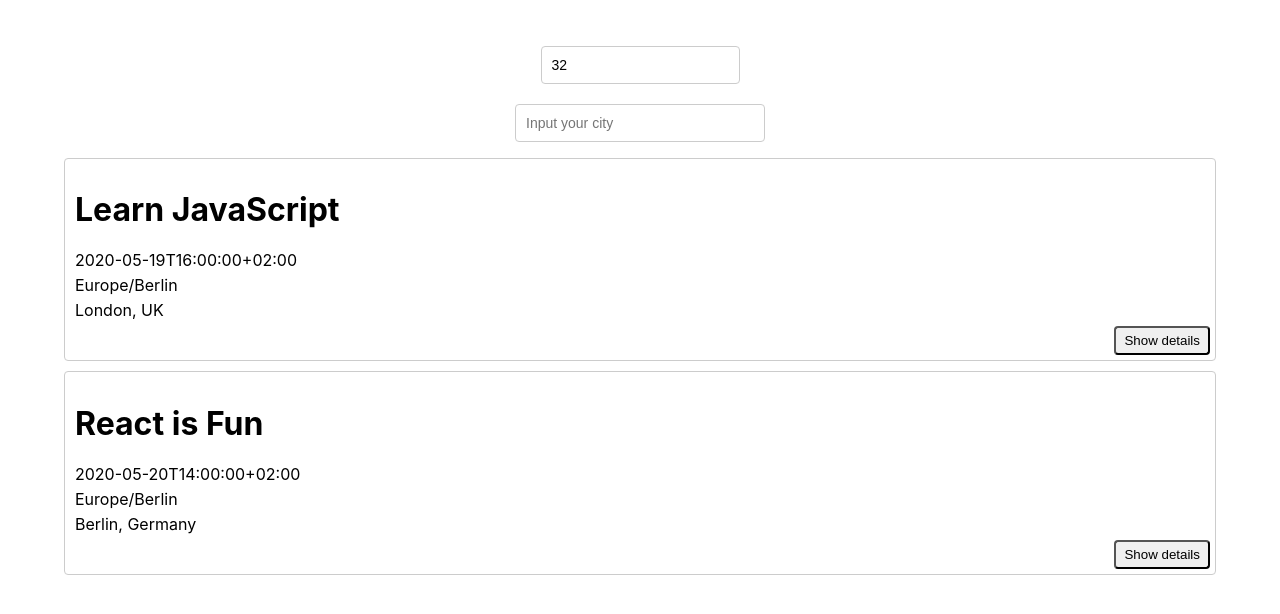
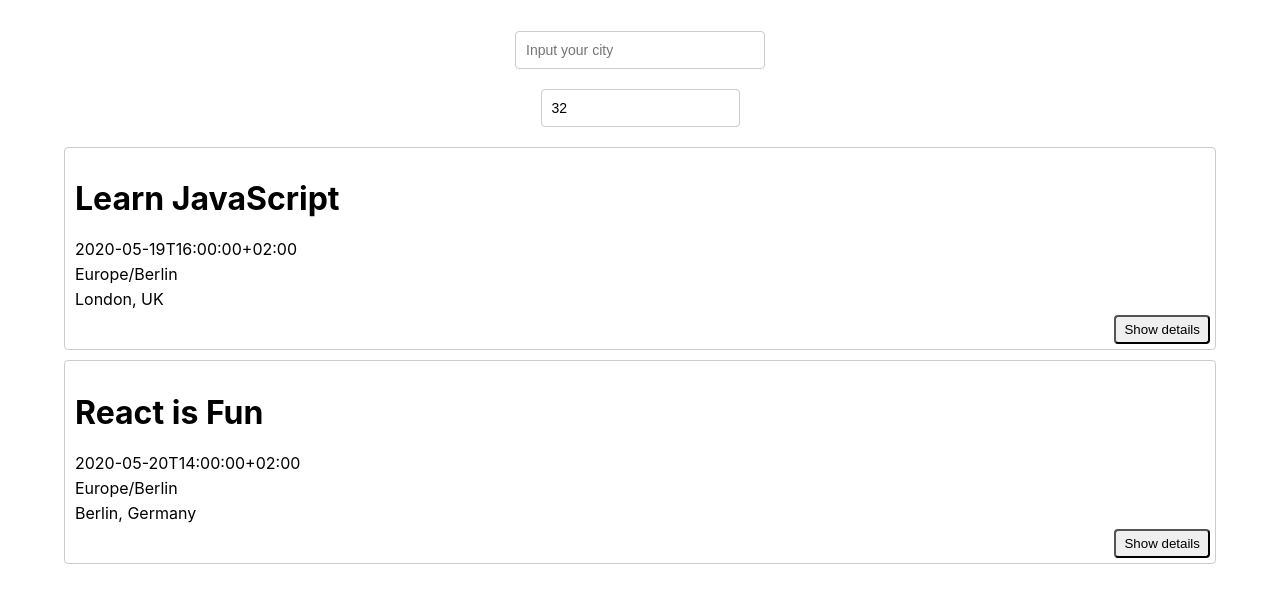
Before and after one commit to Veronika-Ro/meet, a React (Create React App) app: page / in a window 1280 px wide. Shown: the top 614 px of the page. Built offline with nearby package versions, Linux system fonts and the light colour scheme; what atatus-spa would draw is missing.

Commit message:
Alerts components and styling added

```diff
--- /dev/null
+++ b/src/Alert.js
@@ -0,0 +1,38 @@
+import React, { Component } from 'react';
+
+class Alert extends Component {
+    constructor(props) {
+        super(props);
+        this.color = null;
+    }
+
+    getStyle = () => {
+        return {
+            color: this.color,
+        };
+    }
+
+    render() {
+        return (
+            <div className="Alert">
+                <p style={this.getStyle()}>{this.props.text}</p>
+            </div>
+        );
+    }
+}
+
+class InfoAlert extends Alert {
+    constructor(props) {
+        super(props);
+        this.color = 'blue';
+    }
+}
+
+class ErrorAlert extends Alert {
+    constructor(props) {
+        super(props);
+        this.color = 'red';
+    }
+}
+
+export { InfoAlert, ErrorAlert };
--- a/src/App.css
+++ b/src/App.css
@@ -85,7 +85,7 @@
   position: relative;
 }
 
-.btn-ShowDetails {
+.btn-ShowDetails, .btn-HideDetails {
   position: absolute;
   right: 5px;
   bottom: 5px;
@@ -128,9 +128,13 @@
   font-family: sans-serif;
 }
 
-.Alert {
+.errorAlert, .infoAlert {
   position: fixed;
   top: 20px;
+  margin: 0;
+  left: 0;
+  right: 0;
+  height: 0;
 }
 
 .data-vis-wrapper {
--- a/src/App.js
+++ b/src/App.js
@@ -53,14 +53,14 @@
   render() {
     return (
       <div className="App">
+        <CitySearch
+          locations={this.state.locations}
+          updateEvents={this.updateEvents}
+          numberOfEvents={this.state.numberOfEvents}
+        />
         <NumberOfEvents
           updateNumberOfEvents={(e) => this.updateNumberOfEvents(e)}
           numberOfEvents={this.state.numberOfEvents}
-        />
-        <CitySearch
-          locations={this.state.locations}
-          updateEvents={this.updateEvents}
-
         />
         <EventList events={this.state.events} />
       </div>
--- a/src/CitySearch.js
+++ b/src/CitySearch.js
@@ -1,8 +1,8 @@
 import React, { Component } from 'react';
+import { InfoAlert } from './Alert';
 
 class CitySearch extends Component {
   state = {
-
     query: '',
     suggestions: [],
     showSuggestions: undefined
@@ -10,19 +10,31 @@
 
   handleInputChanged = (event) => {
     const value = event.target.value;
+    this.setState({ showSuggestions: true });
     const suggestions = this.props.locations.filter((location) => {
       return location.toUpperCase().indexOf(value.toUpperCase()) > -1;
     });
-    this.setState({
-      query: value,
-      suggestions,
-    });
+    if (suggestions.length === 0) {
+      this.setState({
+        query: '',
+        suggestions: [],
+        showSuggestions: undefined,
+        infoText: 'We can not find the city you are looking for. Please try another city',
+      });
+    } else {
+      return this.setState({
+        query: value,
+        suggestions,
+        infoText: ''
+      });
+    }
   };
 
   handleItemClicked = (suggestion) => {
     this.setState({
       query: suggestion,
-      showSuggestions: false
+      showSuggestions: false,
+      infoText: ''
     });
     this.props.updateEvents(suggestion);
   }
@@ -30,6 +42,7 @@
   render() {
     return (
       <div className="CitySearch">
+        <InfoAlert className="infoAlert" text={this.state.infoText} />
         <input
           type="text"
           className="city"
--- a/src/NumberOfEvents.js
+++ b/src/NumberOfEvents.js
@@ -1,18 +1,26 @@
 import React, { Component } from 'react';
+import { ErrorAlert } from './Alert';
 
 class NumberOfEvents extends Component {
     state = {
         numberOfEvents: 32,
-        ErrorText: ""
+        errorText: ""
     }
     handleInputChanged = (event) => {
         const value = event.target.value;
-
-        this.setState({
-            numberOfEvents: value
-        });
-        this.props.updateNumberOfEvents(event.target.value);
-    };
+        if (value < 1 || value > 32) {
+            this.setState({
+                numberOfEvents: value,
+                errorText: 'Please select a number between 1 and 32'
+            });
+        } else {
+            this.setState({
+                numberOfEvents: value,
+                errorText: ''
+            });
+            this.props.updateNumberOfEvents(event.target.value);
+        }
+    }
 
     render() {
         return (
@@ -24,6 +32,7 @@
                     value={this.state.numberOfEvents}
                     onChange={(e) => this.handleInputChanged(e)}
                 />
+                <ErrorAlert className="errorAlert" text={this.state.errorText} />
             </div>
         );
     }
```
